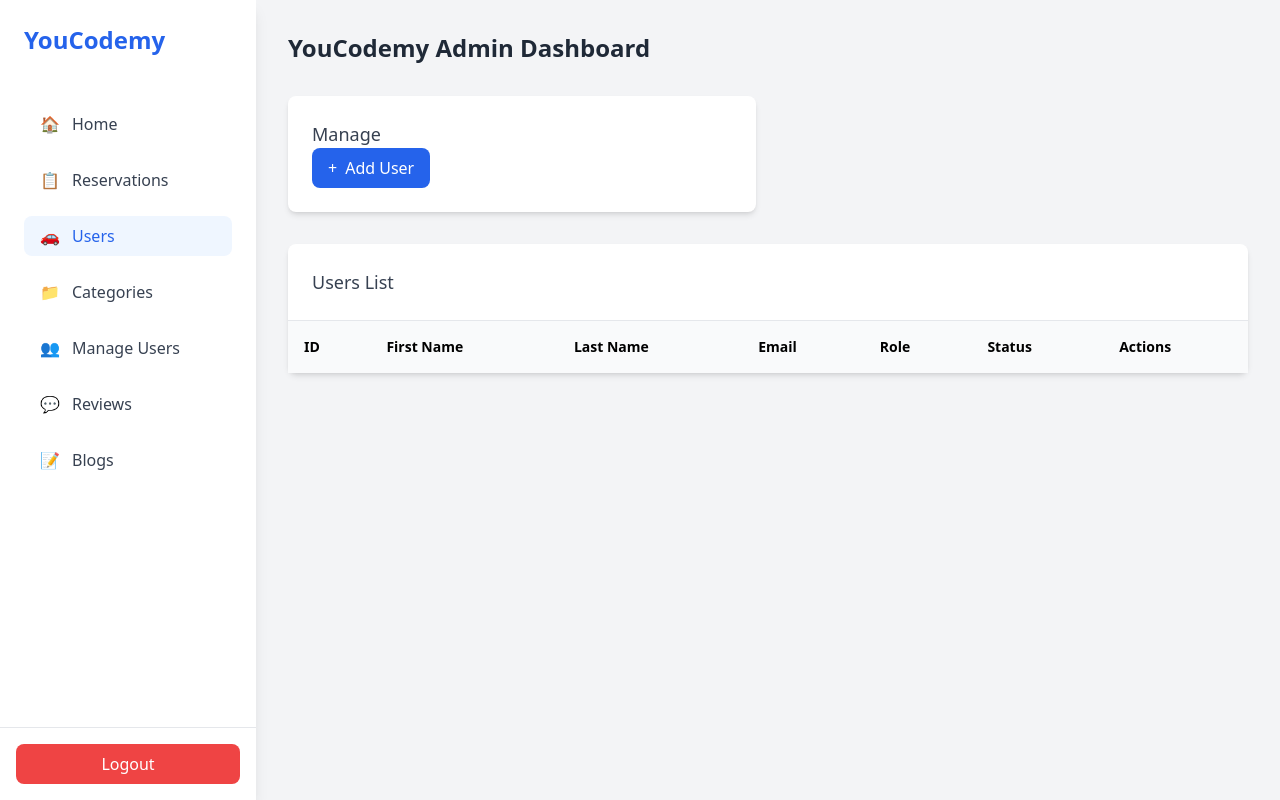
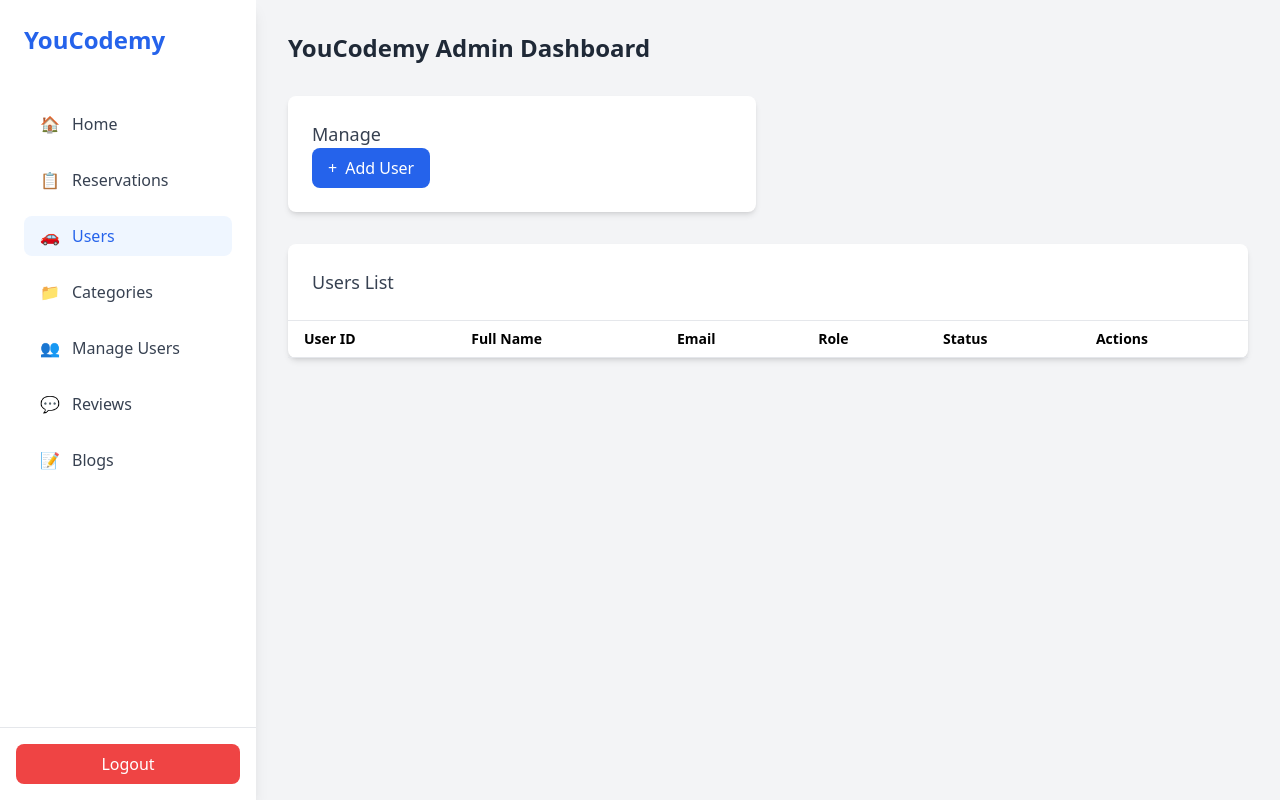
Before and after one commit to A-007481D/YouCodemy, a PHP site: template app/views/adminDashboard.php in a window 1280 px wide. Run offline with PHP 8.4, Linux system fonts and the light colour scheme; the template is opened without the code that fills it: most values are stand-ins (such as "Sample title", 1, 10 or a date in 2020); lists and menus that the app fills with data are empty; some libraries are stand-ins or nearby versions.

Commit message:
admin user mgmt

```diff
--- a/app/views/adminDashboard.php
+++ b/app/views/adminDashboard.php
@@ -83,40 +83,32 @@
                     <div class="overflow-x-auto">
                         <table class="w-full text-sm text-left">
                             <thead>
-                        <tr class="bg-gray-50">
-                            <th class="p-4">ID</th>
-                            <th class="p-4">First Name</th>
-                            <th class="p-4">Last Name</th>
-                            <th class="p-4">Email</th>
-                            <th class="p-4">Role</th>
-                            <th class="p-4">Status</th>
-                            <th class="p-4">Actions</th>
+                            <tr>
+                                <th class="py-2 px-4 border-b">User ID</th>
+                                <th class="py-2 px-4 border-b">Full Name</th>
+                                <th class="py-2 px-4 border-b">Email</th>
+                                <th class="py-2 px-4 border-b">Role</th>
+                                <th class="py-2 px-4 border-b">Status</th>
+                                <th class="py-2 px-4 border-b">Actions</th>
                             </tr>
                             </thead>
                             <tbody>
                             <?php foreach ($users as $user): ?>
-                            <tr class="border-b">
-                                <td class="p-4"><?= htmlspecialchars($user->getId()) ?></td>
-                                <td class="p-4"><?= htmlspecialchars($user->getFName()) ?></td>
-                                <td class="p-4"><?= htmlspecialchars($user->getLName()) ?></td>
-                                <td class="p-4"><?= htmlspecialchars($user->getEmail()) ?></td>
-                                <td class="p-4"><?= htmlspecialchars($user->getRole()) ?></td>
-                                <td class="p-4"><?= htmlspecialchars($user->getAccountStatus()) ?></td>
-                                <td class="flex p-4 space-x-2">
-                                    <form method="POST" action="/admin/manage-user">
-                                        <input type="hidden" name="action" value="activate">
-                                        <input type="hidden" name="user_id" value="<?= $user->getId() ?>">
-                                        <button type="submit" class="px-2 py-1 bg-green-500 text-white rounded-lg">Activate</button>
-                                    </form>
-                                    <form method="POST" action="/admin/manage-user">
-                                        <input type="hidden" name="action" value="suspend">
-                                        <input type="hidden" name="user_id" value="<?= $user->getId() ?>">
-                                        <button type="submit" class="px-2 py-1 bg-yellow-500 text-white rounded-lg">Suspend</button>
-                                    </form>
-                                    <form method="POST" action="/admin/manage-user">
-                                        <input type="hidden" name="action" value="delete">
-                                        <input type="hidden" name="user_id" value="<?= $user->getId() ?>">
-                                        <button type="submit" class="px-2 py-1 bg-red-500 text-white rounded-lg">Delete</button>
+                                <tr>
+                                    <td class="py-2 px-4 border-b"><?= htmlspecialchars($user->getId()) ?></td>
+                                    <td class="py-2 px-4 border-b"><?= htmlspecialchars($user->getFName() . ' ' . $user->getLName()) ?></td>
+                                    <td class="py-2 px-4 border-b"><?= htmlspecialchars($user->getEmail()) ?></td>
+                                    <td class="py-2 px-4 border-b"><?= htmlspecialchars($user->getRole()) ?></td>
+                                    <td class="py-2 px-4 border-b"><?= htmlspecialchars($user->getAccountStatus()) ?></td>
+                                    <td class="py-2 px-4 border-b">
+                                        <form action="/admin/manage-user" method="POST" class="inline">
+                                            <input type="hidden" name="userID" value="<?= htmlspecialchars($user->getId()) ?>">
+                                            <?php if ($user->getAccountStatus() === 'active'): ?>
+                                                <button type="submit" name="action" value="suspend" class="bg-yellow-500 text-white px-4 py-1 rounded">Suspend</button>
+                                            <?php else: ?>
+                                                <button type="submit" name="action" value="activate" class="bg-green-500 text-white px-4 py-1 rounded">Activate</button>
+                                            <?php endif; ?>
+                                            <button type="submit" name="action" value="delete" class="bg-red-500 text-white px-4 py-1 rounded" onclick="return confirmDelete()">Delete</button>
                                         </form>
                                     </td>
                                 </tr>
@@ -274,7 +266,11 @@
     </div>
 </div>
 
-<script src="../JS/getUser.js"></script>
+    <script>
+        function confirmDelete() {
+            return confirm("Are you sure you want to delete this user?");
+        }
+    </script>
 </body>
 
 </html>
```
Lines whose indentation alone changed are shown as unchanged.
